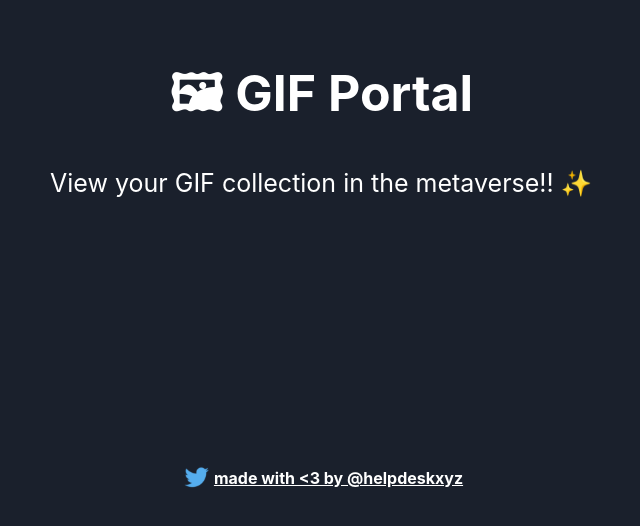
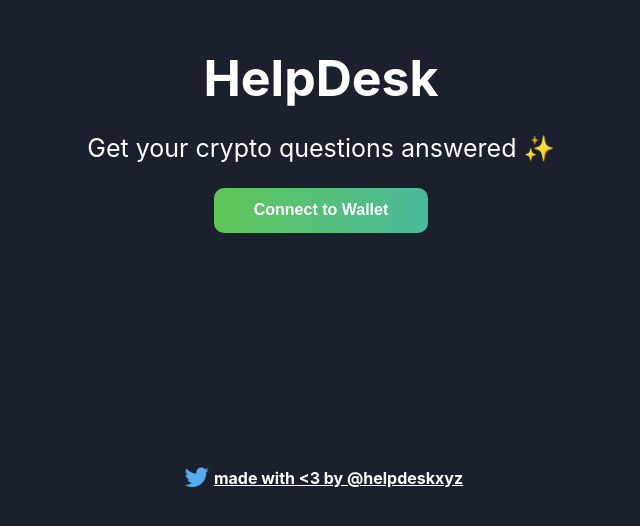
Before and after one commit to karnie6/helpdesk, a React (Vite) app: page / in a window 1280 px wide. Shown: the part 260-786 px from the top of the page, without its empty margins (319-959 px from the left). Built offline with nearby package versions, Linux system fonts and the light colour scheme.

Commit message:
Added support for Phantom wallet connect

```diff
--- a/index.html
+++ b/index.html
@@ -23,22 +23,22 @@
       work correctly both with client-side routing and a non-root public URL.
       Learn how to configure a non-root public URL by running `npm run build`.
     -->
-    <title>My GIF Portal</title>
-    <meta name="title" content="GIF Portal" />
-    <meta name="description" content="Create a GIF collection with the Metaverse!" />
+    <title>HelpDesk</title>
+    <meta name="title" content="HelpDesk />
+    <meta name="description" content="HelpDesk" />
 
     <!-- Facebook -->
     <meta property="og:type" content="website">
-    <meta property="og:url" content="https://buildspace.so/">
-    <meta property="og:title" content="GIF Portal">
-    <meta property="og:description" content="Create a GIF collection with the Metaverse!">
+    <meta property="og:url" content="https://gethelpdesk.xyz">
+    <meta property="og:title" content="HelpDesk">
+    <meta property="og:description" content="HelpDesk">
     <meta property="og:image" content="https://s3.amazonaws.com/cdn.buildspace.so/courses/web3-solana-app/metadata.png">
 
     <!-- Twitter -->
     <meta property="twitter:card" content="summary_large_image">
-    <meta property="twitter:url" content="https://buildspace.so/">
-    <meta property="twitter:title" content="GIF Portal">
-    <meta property="twitter:description" content="Create a GIF collection with the Metaverse!">
+    <meta property="twitter:url" content="https://gethelpdesk.xyz">
+    <meta property="twitter:title" content="HelpDesk">
+    <meta property="twitter:description" content="HelpDesk">
     <meta property="twitter:image" content="https://s3.amazonaws.com/cdn.buildspace.so/courses/web3-solana-app/metadata.png">
   </head>
   <body>
--- a/package.json
+++ b/package.json
@@ -13,13 +13,13 @@
     ]
   },
   "dependencies": {
+    "@project-serum/anchor": "^0.18.0",
+    "@solana/web3.js": "^1.30.2",
     "@types/react": "^17.0.13",
     "@types/react-dom": "^17.0.8",
     "@vitejs/plugin-react-refresh": "^1.3.0",
     "react": "^17.0.2",
     "react-dom": "^17.0.2",
-    "vite": "^2.3.8",
-    "@project-serum/anchor": "^0.18.0",
-    "@solana/web3.js": "^1.30.2"
+    "vite": "^2.3.8"
   }
 }
--- a/src/App.jsx
+++ b/src/App.jsx
@@ -1,4 +1,4 @@
-import React from 'react';
+import React, { useEffect, useState} from 'react';
 import twitterLogo from './assets/twitter-logo.svg';
 import './App.css';
 
@@ -7,14 +7,84 @@ const TWITTER_HANDLE = 'helpdeskxyz';
 const TWITTER_LINK = `https://twitter.com/${TWITTER_HANDLE}`;
 
 const App = () => {
+
+  const [walletAddress, setWalletAddress] = useState(null);
+
+  const checkIfWalletIsConnected = async () => {
+    try {
+      const { solana } = window;
+
+      if (solana) {
+        if (solana.isPhantom) {
+          console.log('Phantom wallet found!');
+
+        /*
+         The solana object gives us a function that will allow us to connect directly with the user's wallet!
+         */
+        const response = await solana.connect({ onlyIfTrusted: true });
+        console.log(
+          'Connected with Public Key:',
+          response.publicKey.toString()
+        );
+
+        setWalletAddress(response.publicKey.toString());
+
+        }
+      } else {
+        alert('Solana object not found! Get a Phantom Wallet 👻');
+      }
+    } catch (error) {
+      console.error(error);
+    }
+  };
+
+  useEffect(() => {
+    const onLoad = async () => {
+      await checkIfWalletIsConnected();
+    };
+
+    window.addEventListener('load', onLoad);
+    return () => window.removeEventListener('load', onLoad);
+  }, []);
+
+  /*
+   * Let's define this method so our code doesn't break.
+   * We will write the logic for this next!
+   */
+  const connectWallet = async () => {
+    const { solana } = window;
+
+    if (solana) {
+      const response = await solana.connect();
+      console.log('Connected with Public Key:', response.publicKey.toString());
+
+      setWalletAddress(response.publicKey.toString());
+    }
+
+  };
+
+  /*
+   * We want to render this UI when the user hasn't connected
+   * their wallet to our app yet.
+   */
+  const renderNotConnectedContainer = () => (
+    <button
+      className="cta-button connect-wallet-button"
+      onClick={connectWallet}
+    >
+      Connect to Wallet
+    </button>
+  );
+
   return (
     <div className="App">
-      <div className="container">
+        <div className={walletAddress ? 'authed-container' : 'container'}>
         <div className="header-container">
-          <p className="header">🖼 GIF Portal</p>
-          <p className="sub-text">
-            View your GIF collection in the metaverse!! ✨
-          </p>
+          <p className="header">HelpDesk</p>
+          <p className="sub-text">Get your crypto questions answered ✨</p>
+
+          {!walletAddress && renderNotConnectedContainer()}
+
         </div>
         <div className="footer-container">
           <img alt="Twitter Logo" className="twitter-logo" src={twitterLogo} />
```
Also changed, not shown: 1 other file (tests, documents, lock files or other folders).
